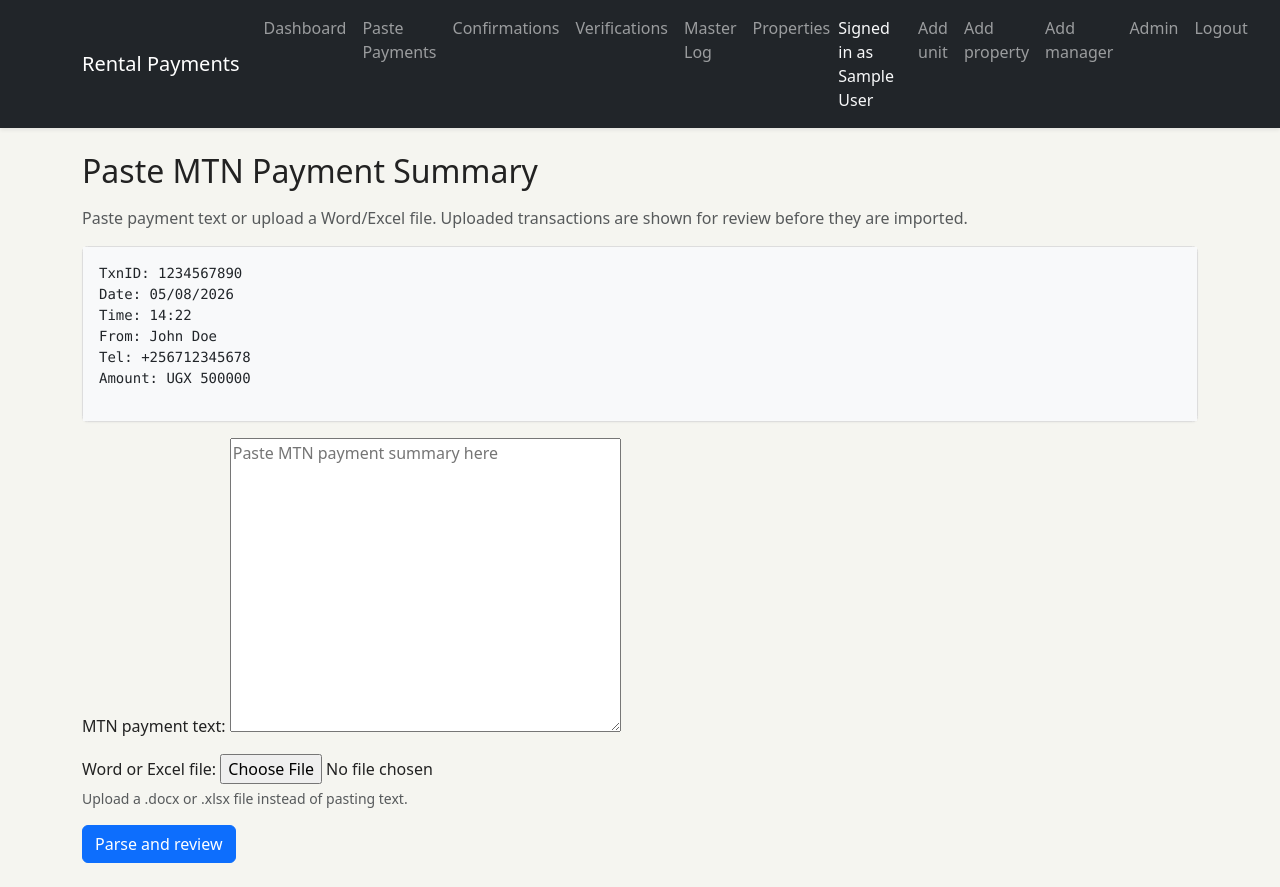
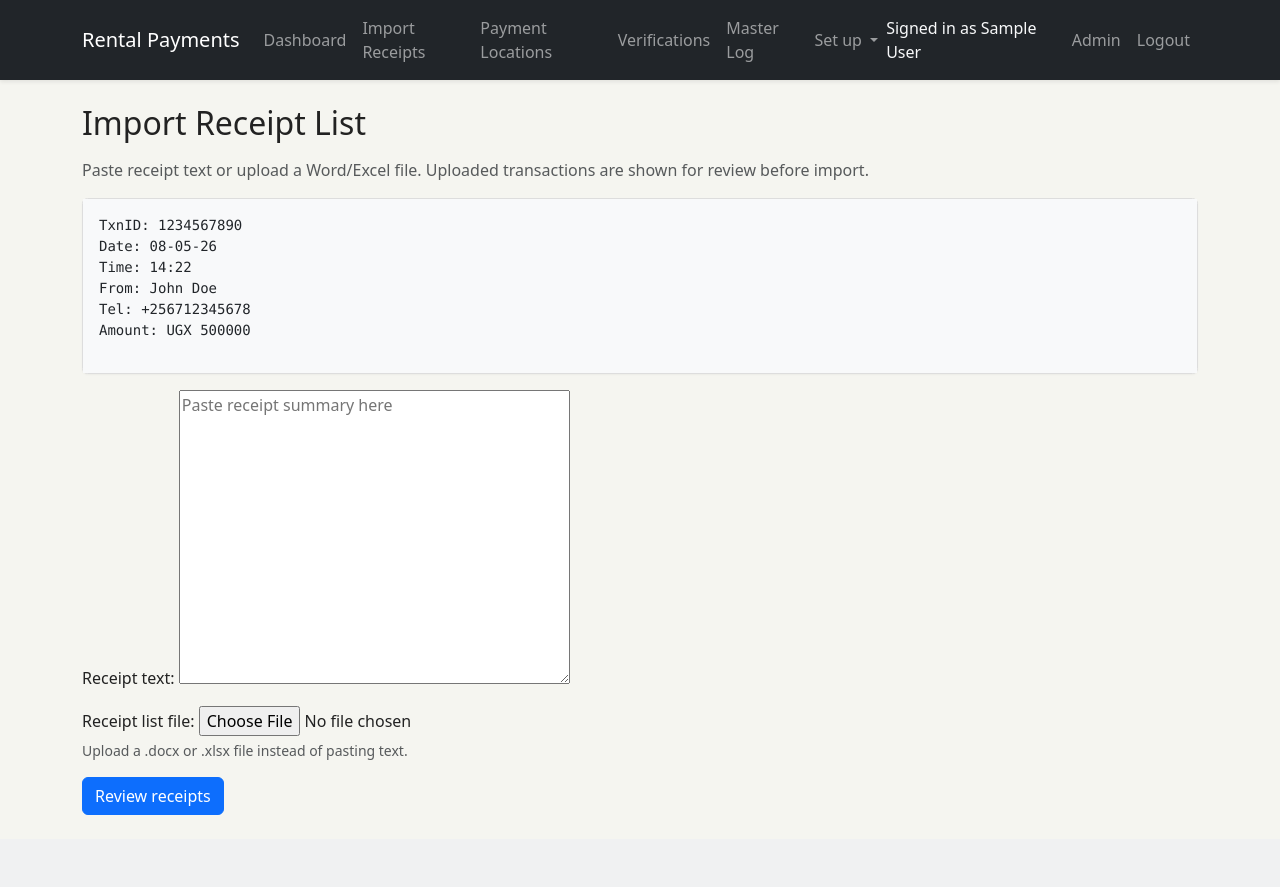
Before and after one commit to m-gaddafi/auto_rental, a Django app: page /payments/ingest/ in a window 1280 px wide. After the commit the page ends 815 px from the top, so only its background shows below. Run offline with Django 5.2, Linux system fonts and the light colour scheme; the visitor is signed in with stand-in values (Sample User, id 1).

Commit message:
added the dropdown list and set up

```diff
--- a/apps/confirmations/views.py
+++ b/apps/confirmations/views.py
@@ -28,7 +28,7 @@ def pending_confirmations(request):
     rejected_confirmations = Confirmation.objects.filter(verification_status='rejected').order_by('-verified_at')
     payments = RawPayment.objects.filter(status='manual').prefetch_related(
         Prefetch('confirmations', queryset=rejected_confirmations, to_attr='rejected_confirmations')
-    ).order_by('-created_at')
+    ).order_by('-payment_date', '-payment_time', '-created_at')
     return render(request, 'confirmations/pending.html', {'payments': payments, 'form': ConfirmationForm()})
 
 
--- a/apps/payments/forms.py
+++ b/apps/payments/forms.py
@@ -3,18 +3,18 @@ from django import forms
 
 class PaymentIngestForm(forms.Form):
     raw_text = forms.CharField(
-        widget=forms.Textarea(attrs={'rows': 12, 'placeholder': 'Paste MTN payment summary here'}),
-        label='MTN payment text',
+        widget=forms.Textarea(attrs={'rows': 12, 'placeholder': 'Paste receipt summary here'}),
+        label='Receipt text',
         required=False,
     )
     raw_file = forms.FileField(
         required=False,
-        label='Word or Excel file',
+        label='Receipt list file',
         help_text='Upload a .docx or .xlsx file instead of pasting text.',
     )
 
     def clean(self):
         cleaned_data = super().clean()
         if not cleaned_data.get('raw_text', '').strip() and not cleaned_data.get('raw_file'):
-            raise forms.ValidationError('Paste payment text or upload a Word/Excel file.')
+            raise forms.ValidationError('Paste receipt text or upload a receipt file.')
         return cleaned_data
--- a/apps/payments/views.py
+++ b/apps/payments/views.py
@@ -2,6 +2,9 @@ import uuid
 from datetime import date, time
 from decimal import Decimal, InvalidOperation
 
+from datetime import datetime
+
+from django.contrib import messages
 from django.contrib.auth.decorators import login_required, user_passes_test
 from django.shortcuts import redirect, render
 
@@ -34,6 +37,17 @@ def _deserialise_payment(parsed):
     }
 
 
+def _session_payment_sort_key(serialised):
+    payment_date = serialised.get('payment_date')
+    payment_time = serialised.get('payment_time') or '00:00:00'
+    if payment_date and payment_time:
+        try:
+            return datetime.fromisoformat(f'{payment_date}T{payment_time}')
+        except ValueError:
+            pass
+    return datetime.min
+
+
 @login_required
 @user_passes_test(can_paste_payments)
 def ingest_payments(request):
@@ -64,11 +78,14 @@ def review_payments(request):
     if not preview:
         return redirect('ingest_payments')
 
+    preview = sorted(preview, key=_session_payment_sort_key, reverse=True)
+
     if request.method == 'POST':
         if request.POST.get('action') == 'cancel':
             request.session.pop(PREVIEW_SESSION_KEY, None)
             return redirect('ingest_payments')
 
+        imported_count = 0
         for serialised in preview:
             parsed = _deserialise_payment(serialised)
             transaction_id = parsed['transaction_id'] or f'manual-{uuid.uuid4().hex[:8]}'
@@ -85,6 +102,7 @@ def review_payments(request):
                 raw_text=parsed['raw_text'],
                 status='manual',
             )
+            imported_count += 1
             suggested_unit = None
             if payment.sender_phone:
                 suggested_unit = Unit.objects.filter(tenant_phone=payment.sender_phone, is_active=True).first()
@@ -94,6 +112,7 @@ def review_payments(request):
                 payment.matched_unit = suggested_unit
                 payment.save(update_fields=['matched_unit'])
         request.session.pop(PREVIEW_SESSION_KEY, None)
+        messages.success(request, f'Successfully imported {imported_count} receipt{"s" if imported_count != 1 else ""}.')
         return redirect('pending_confirmations')
 
     return render(request, 'payments/review.html', {'payments': preview})
--- a/templates/base.html
+++ b/templates/base.html
@@ -23,24 +23,44 @@
 <nav class="navbar navbar-expand-lg navbar-dark bg-dark">
   <div class="container">
     <a class="navbar-brand" href="{% url 'dashboard' %}">Rental Payments</a>
-    <div class="navbar-nav ms-auto">
+    <div class="navbar-nav ms-auto align-items-center">
       <a class="nav-link" href="{% url 'dashboard' %}">Dashboard</a>
       {% if user.is_superuser or user.is_staff or user.role == 'admin' or user.can_paste_payments %}
-        <a class="nav-link" href="{% url 'ingest_payments' %}">Paste Payments</a>
+        <a class="nav-link" href="{% url 'ingest_payments' %}">Import Receipts</a>
       {% endif %}
-      <a class="nav-link" href="{% url 'pending_confirmations' %}">Confirmations</a>
+      <a class="nav-link" href="{% url 'pending_confirmations' %}">Payment Locations</a>
       {% if user.is_authenticated and user.is_superuser or user.is_authenticated and user.is_staff or user.is_authenticated and user.role == 'admin' or user.can_verify_payments %}
         <a class="nav-link" href="{% url 'pending_verifications' %}">Verifications</a>
       {% endif %}
       <a class="nav-link" href="{% url 'master_log' %}">Master Log</a>
-      <a class="nav-link" href="{% url 'units_dashboard' %}">Properties</a>
+
       {% if user.is_authenticated %}
+        {% if user.is_superuser or user.is_staff or user.role == 'admin' %}
+        <div class="nav-item dropdown">
+          <a class="nav-link dropdown-toggle" href="#" id="setupDropdown" role="button" data-bs-toggle="dropdown" aria-expanded="false">
+            Set up
+          </a>
+          <ul class="dropdown-menu" aria-labelledby="setupDropdown">
+            <li><a class="dropdown-item" href="{% url 'create_property' %}">Add property</a></li>
+            <li><a class="dropdown-item" href="{% url 'create_manager' %}">Add users</a></li>
+            <li><hr class="dropdown-divider"></li>
+            <li><h6 class="dropdown-header">View</h6></li>
+            <li><a class="dropdown-item" href="{% url 'units_dashboard' %}">View units</a></li>
+            <li><a class="dropdown-item" href="/admin/accounts/customuser/">View users</a></li>
+            <li><a class="dropdown-item" href="{% url 'units_dashboard' %}">Property units</a></li>
+            <li><hr class="dropdown-divider"></li>
+            <li><h6 class="dropdown-header">Modify</h6></li>
+            <li><a class="dropdown-item" href="{% url 'create_unit' %}">Add unit</a></li>
+            <li><a class="dropdown-item" href="/admin/units/unit/">Delete unit</a></li>
+            <li><hr class="dropdown-divider"></li>
+            <li><h6 class="dropdown-header">Delete</h6></li>
+            <li><a class="dropdown-item" href="/admin/accounts/customuser/">Delete user</a></li>
+            <li><a class="dropdown-item" href="/admin/units/property/">Delete property</a></li>
+          </ul>
+        </div>
+        {% endif %}
+
         <span class="navbar-text text-light me-3">Signed in as {{ user.get_full_name|default:user.username }}</span>
-        {% if user.is_superuser or user.is_staff or user.role == 'admin' %}
-          <a class="nav-link" href="{% url 'create_unit' %}">Add unit</a>
-          <a class="nav-link" href="{% url 'create_property' %}">Add property</a>
-          <a class="nav-link" href="{% url 'create_manager' %}">Add manager</a>
-        {% endif %}
         <a class="nav-link" href="/admin/">Admin</a>
         <a class="nav-link" href="{% url 'logout' %}">Logout</a>
       {% else %}
@@ -50,7 +70,15 @@
   </div>
 </nav>
 <div class="container py-4">
+    {% if messages %}
+      <div class="mb-3">
+        {% for message in messages %}
+          <div class="alert alert-success" role="alert">{{ message }}</div>
+        {% endfor %}
+      </div>
+    {% endif %}
     {% block content %}{% endblock %}
 </div>
+<script src="https://cdn.jsdelivr.net/npm/bootstrap@5.3.3/dist/js/bootstrap.bundle.min.js"></script>
 </body>
 </html>
--- a/templates/masterlog/dashboard.html
+++ b/templates/masterlog/dashboard.html
@@ -51,7 +51,7 @@
   <div class="card-header bg-light">Quick actions</div>
   <div class="card-body">
     <a href="{% url 'units_dashboard' %}" class="btn btn-outline-dark me-2">Units</a>
-    <a href="{% url 'ingest_payments' %}" class="btn btn-dark me-2">Paste payment</a>
+    <a href="{% url 'ingest_payments' %}" class="btn btn-dark me-2">Import receipts</a>
     {% if user.is_authenticated and user.is_superuser or user.is_authenticated and user.is_staff or user.is_authenticated and user.role == 'admin' or user.can_verify_payments %}
       <a href="{% url 'pending_verifications' %}" class="btn btn-outline-secondary me-2">Pending verifications ({{ pending_verifications }})</a>
     {% endif %}
--- a/templates/payments/ingest.html
+++ b/templates/payments/ingest.html
@@ -1,11 +1,11 @@
 {% extends 'base.html' %}
 {% block content %}
-<h2 class="mb-3">Paste MTN Payment Summary</h2>
-<p class="text-muted">Paste payment text or upload a Word/Excel file. Uploaded transactions are shown for review before they are imported.</p>
+<h2 class="mb-3">Import Receipt List</h2>
+<p class="text-muted">Paste receipt text or upload a Word/Excel file. Uploaded transactions are shown for review before import.</p>
 <div class="card mb-3">
   <div class="card-body bg-light">
     <pre>TxnID: 1234567890
-Date: 05/08/2026
+Date: 08-05-26
 Time: 14:22
 From: John Doe
 Tel: +256712345678
@@ -23,6 +23,6 @@ Amount: UGX 500000</pre>
     {{ form.raw_file }}
     <div class="form-text">{{ form.raw_file.help_text }}</div>
   </div>
-  <button class="btn btn-primary" type="submit">Parse and review</button>
+  <button class="btn btn-primary" type="submit">Review receipts</button>
 </form>
 {% endblock %}
```
Also changed, not shown: apps/confirmations/tests.py (+15 -0 lines), apps/payments/utils.py (+16 -3 lines), templates/confirmations/pending.html (+3 -4 lines), templates/payments/review.html (+6 -8 lines).
